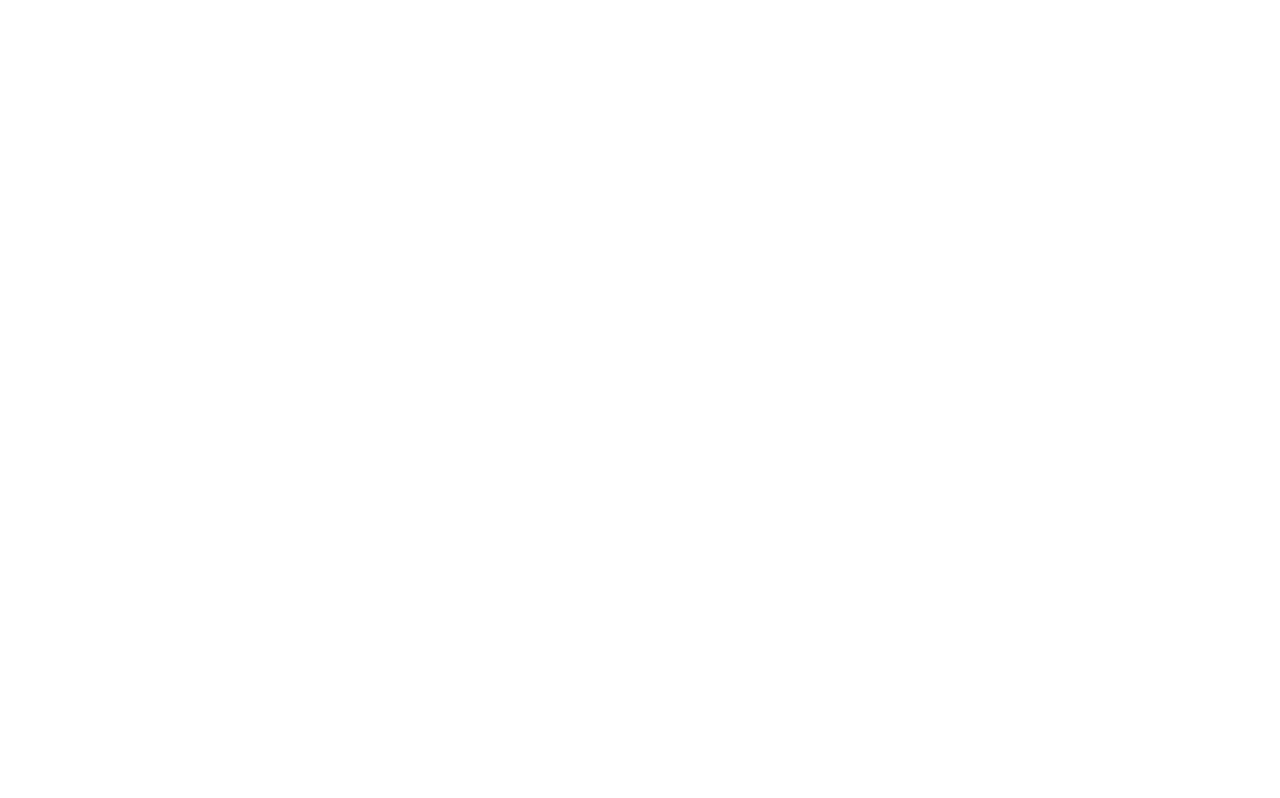
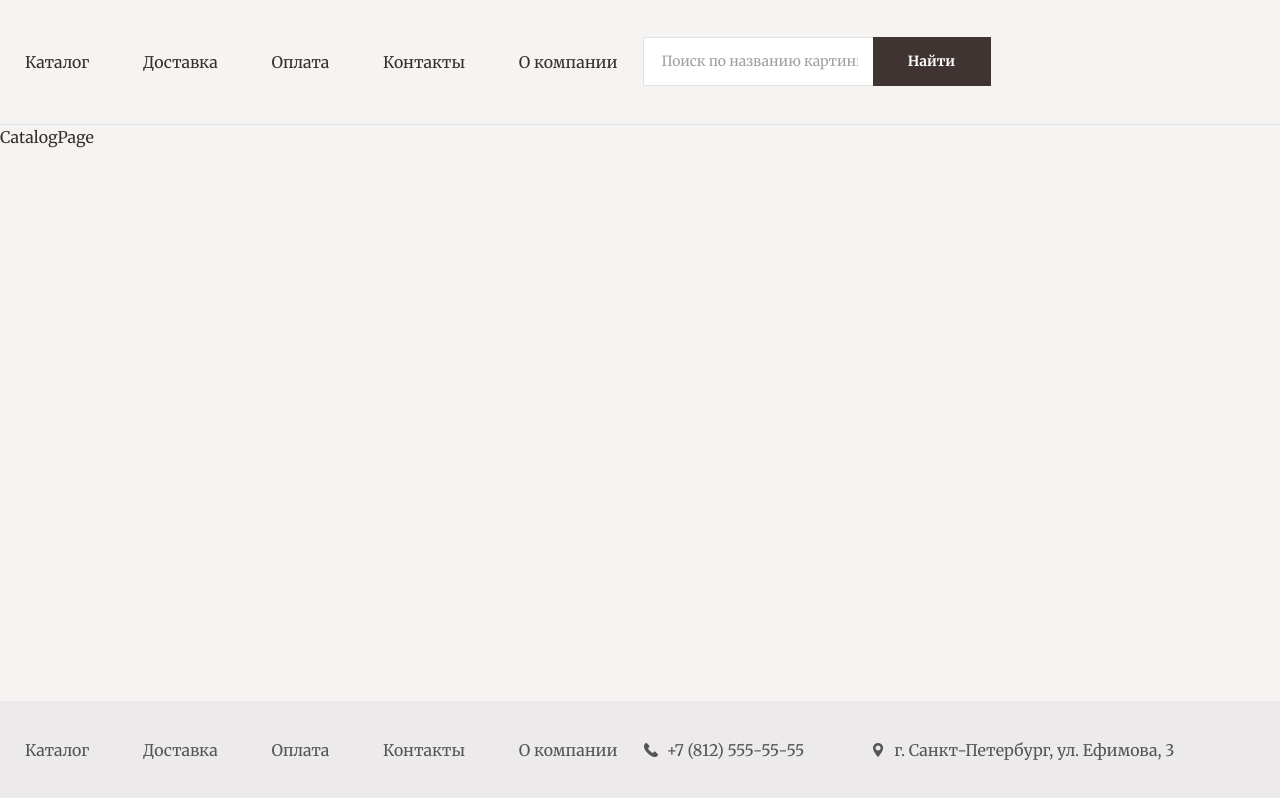
Before and after one commit to VanillaTank/banki-test-mikhailova, a Vue app: page / in a window 1280 px wide. Built offline with nearby package versions, Linux system fonts and the light colour scheme.

Commit message:
маршрутизация: - компоненты хедера и футера - заглушки для контентных страниц - роутинг

```diff
--- a/src/App.vue
+++ b/src/App.vue
@@ -1,11 +1,28 @@
 <template>
   <div id="app">
+    <AppHeader />
+    <div class="page">
+      <router-view />
+    </div>
+    <AppFooter />
   </div>
 </template>
 
 <script>
+import AppHeader from "@/components/AppHeader.vue";
+import AppFooter from "@/components/AppFooter.vue";
 
 export default {
   name: 'App',
+  components: {
+    AppHeader,
+    AppFooter,
+  }
 }
 </script>
+
+<style>
+.page {
+  flex-grow: 1;
+}
+</style>
--- a/src/assets/styles/main.scss
+++ b/src/assets/styles/main.scss
@@ -8,6 +8,11 @@
   margin: 0;
   line-height: 1.5;
   font-family: weight('regular'), serif;
+  color: color('text', 'primary');
+}
+
+a {
+  text-decoration: none;
 }
 
 .icon {
@@ -15,3 +20,16 @@
   height: 16px;
   fill: color('text', 'secondary');
 }
+
+#app {
+  height: 100vh;
+  display: flex;
+  flex-direction: column;
+  background: color('background', 'light');
+}
+
+
+.nav__item {
+  // todo возможно, удалить или добавить стилей
+  padding: 0 25px;
+}
--- /dev/null
+++ b/src/components/AppFooter.vue
@@ -0,0 +1,83 @@
+<template>
+  <div class="footer">
+    <nav class="nav">
+      <router-link
+          v-for="(page, index) in pageList"
+          :key="index"
+          class="nav__item"
+          :to="page.path"
+      >
+        {{ page.title }}
+      </router-link>
+    </nav>
+
+    <div class="footer__links">
+
+      <a
+        class="footer__links-item"
+        href="tel:+78125555555"
+      >
+        <PhoneIcon class="icon" />
+        +7 (812) 555-55-55
+      </a>
+
+      <a
+        class="footer__links-item"
+        href="https://yandex.ru/maps/-/CTGq4C2k"
+        target="_blank"
+      >
+        <AddressIcon class="icon" />
+        г. Санкт-Петербург, ул. Ефимова, 3
+      </a>
+    </div>
+  </div>
+</template>
+
+<script>
+import PhoneIcon from '@/assets/icons/phone.svg';
+import AddressIcon from '@/assets/icons/adress.svg';
+
+export default {
+  name: 'AppFooter',
+  components: {
+    PhoneIcon,
+    AddressIcon,
+  },
+  data () {
+    return {
+      pageList: [
+        { title: 'Каталог', path: '/' },
+        { title: 'Доставка', path: '/delivery' },
+        { title: 'Оплата', path: '/pay' },
+        { title: 'Контакты', path: '/contacts' },
+        { title: 'О компании', path: '/about' },
+      ],
+    }
+  }
+}
+</script>
+
+<style lang="scss">
+.footer {
+  display: flex;
+  align-items: center;
+  background: color('background', 'dark');
+  padding: 37px 0 38px;
+
+  & .nav__item {
+    color: color('text', 'secondary');
+  }
+
+  &__links {
+    display: flex;
+    gap: 66px;
+  }
+
+  &__links-item {
+    color: color('text', 'secondary');
+    display: flex;
+    align-items: center;
+    gap: 8px;
+  }
+}
+</style>
--- /dev/null
+++ b/src/components/AppHeader.vue
@@ -0,0 +1,71 @@
+<template>
+  <div class="header">
+    <nav class="nav">
+      <router-link
+        v-for="(page, index) in pageList"
+        :key="index"
+        class="nav__item"
+        :to="page.path"
+      >
+        {{ page.title }}
+      </router-link>
+    </nav>
+
+    <div class="header__search">
+      <AppInput
+        v-model="searchText"
+        placeholder="Поиск по названию картины"
+      />
+      <AppBtn
+        class="header__search-btn"
+      >
+        <template>Найти</template>
+      </AppBtn>
+    </div>
+  </div>
+</template>
+
+<script>
+import AppBtn from "@/components/shared/AppBtn.vue";
+import AppInput from "@/components/shared/AppInput.vue";
+
+export default {
+  name: 'AppHeader',
+  components: {
+    AppBtn,
+    AppInput,
+  },
+  data () {
+    return {
+      pageList: [
+        { title: 'Каталог', path: '/' },
+        { title: 'Доставка', path: '/delivery' },
+        { title: 'Оплата', path: '/pay' },
+        { title: 'Контакты', path: '/contacts' },
+        { title: 'О компании', path: '/about' },
+      ],
+      searchText: '',
+    }
+  }
+}
+</script>
+
+<style lang="scss">
+.header {
+  display: flex;
+  align-items: center;
+  border-bottom: 1px solid color('border', 'light');
+  padding: 37px 0 38px;
+
+  &__search {
+    display: flex;
+    justify-content: center;
+    align-items: center;
+  }
+
+  &__search-btn {
+    color: white;
+    margin-left: -2px;
+  }
+}
+</style>
--- a/src/router/index.js
+++ b/src/router/index.js
@@ -1,14 +1,42 @@
 import Vue from 'vue';
 import VueRouter from 'vue-router';
+import CatalogPage from "@/views/CatalogPage.vue";
+import PageInWork from "@/views/PageInWork.vue";
 
 Vue.use(VueRouter);
 
-// Определяем маршруты
 const routes = [
-
+  {
+    path: '/',
+    name: 'CatalogPage',
+    component: CatalogPage,
+  },
+  {
+    path: '/delivery',
+    name: 'DeliveryPage',
+    component: PageInWork,
+  },
+  {
+    path: '/pay',
+    name: 'PayPage',
+    component: PageInWork,
+  },
+  {
+    path: '/contacts',
+    name: 'ContactsPage',
+    component: PageInWork,
+  },
+  {
+    path: '/about',
+    name: 'AboutPage',
+    component: PageInWork,
+  },
+  {
+    path: '*',
+    redirect: '/'
+  },
 ];
 
-// Создаём экземпляр роутера
 const router = new VueRouter({
   mode: 'history',
   routes,
--- /dev/null
+++ b/src/views/CatalogPage.vue
@@ -0,0 +1,9 @@
+<template>
+  <div>CatalogPage</div>
+</template>
+
+<script>
+export default {
+  name: 'CatalogPage',
+}
+</script>
--- /dev/null
+++ b/src/views/PageInWork.vue
@@ -0,0 +1,9 @@
+<template>
+  <div>PageInWork</div>
+</template>
+
+<script>
+export default {
+  name: 'PageInWork',
+}
+</script>
```
